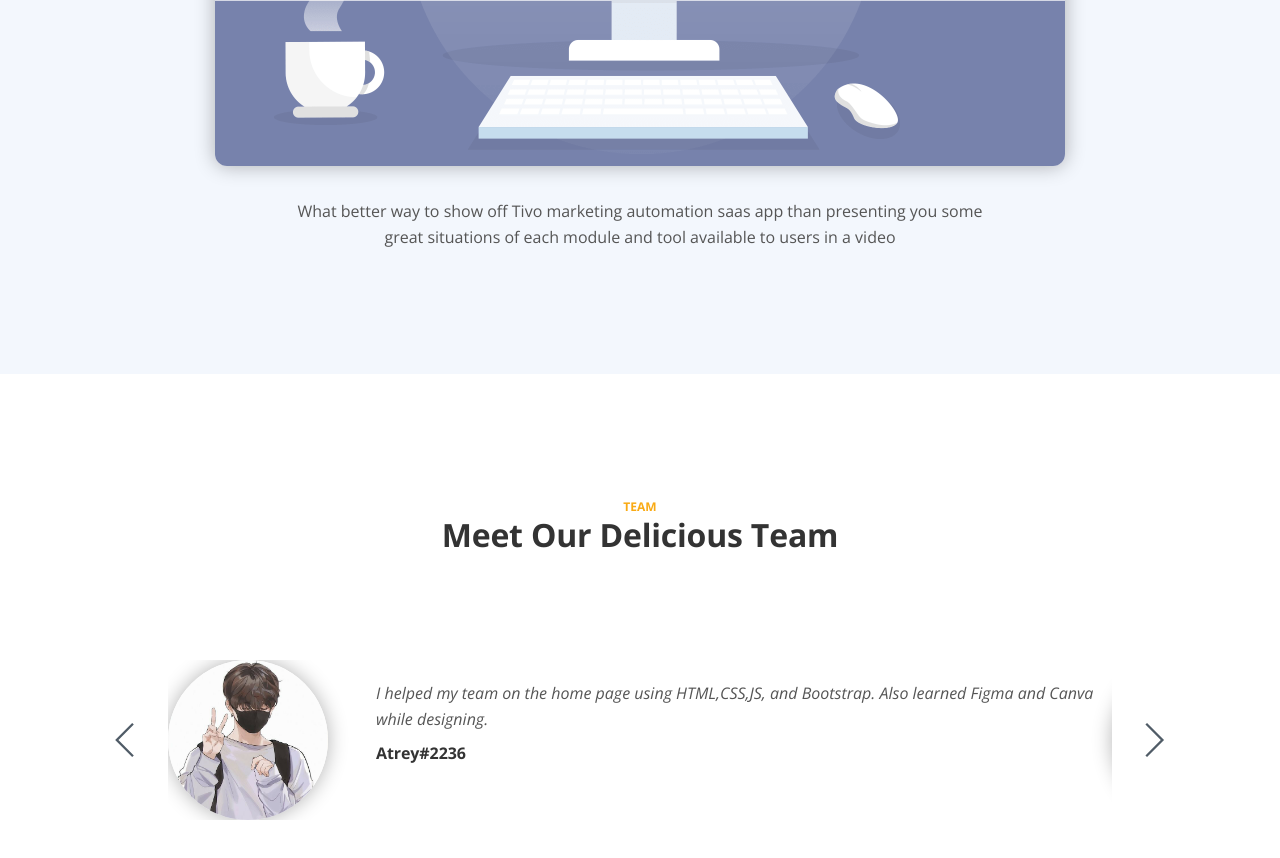
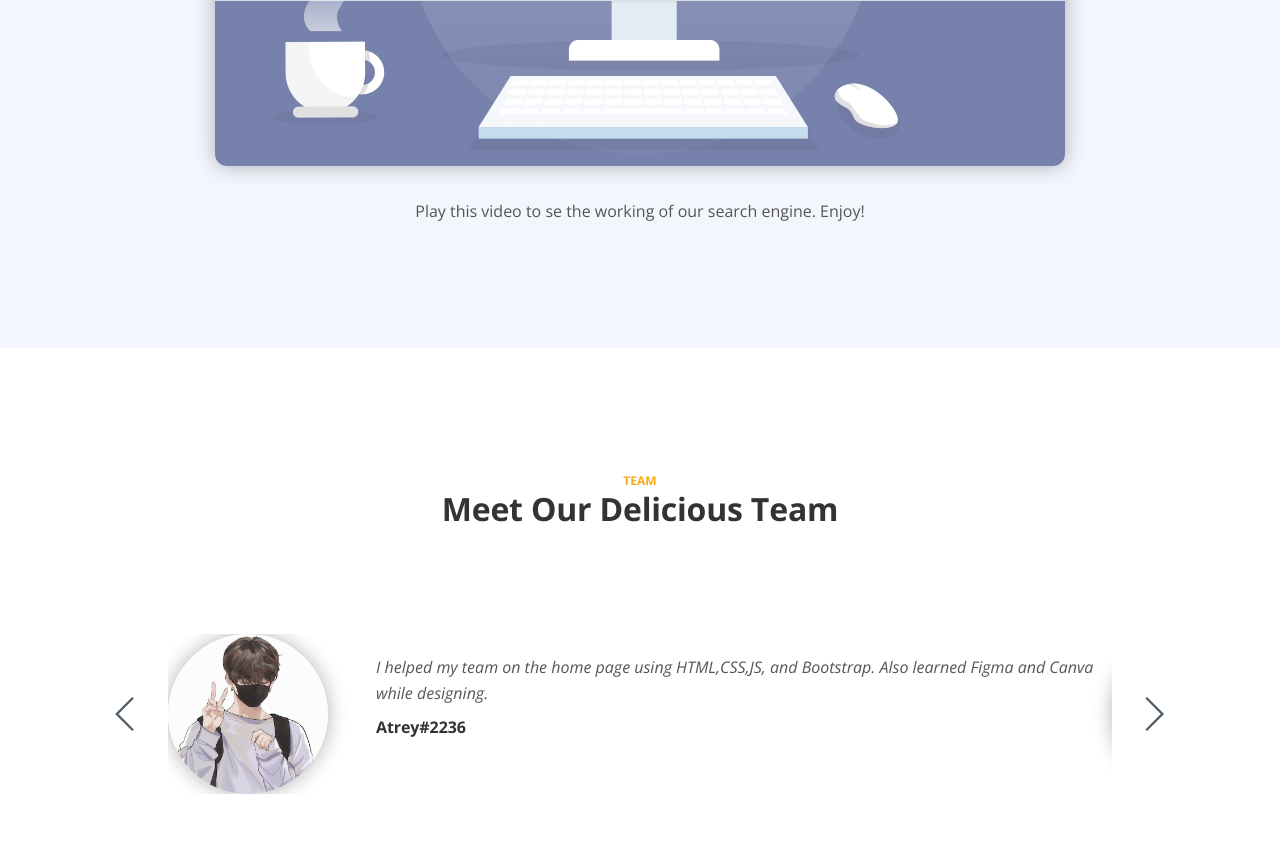
Before and after one commit to Delicious-Devs/landing-page, a plain HTML site: page index.html in a window 1280 px wide. Shown: the part 1839-2697 px from the top of the page. Drawn offline with nearby package versions, Linux system fonts and the light colour scheme.

Commit message:
Update video description.

```diff
--- a/index.html
+++ b/index.html
@@ -170,8 +170,7 @@
                     </div> <!-- end of image-container -->
                     <!-- end of video preview -->
 
-                    <div class="p-heading">What better way to show off Tivo marketing automation saas app than
-                        presenting you some great situations of each module and tool available to users in a video</div>
+                    <div class="p-heading">Play this video to se the working of our search engine. Enjoy!</div>
                 </div> <!-- end of col -->
             </div> <!-- end of row -->
         </div> <!-- end of container -->
```
